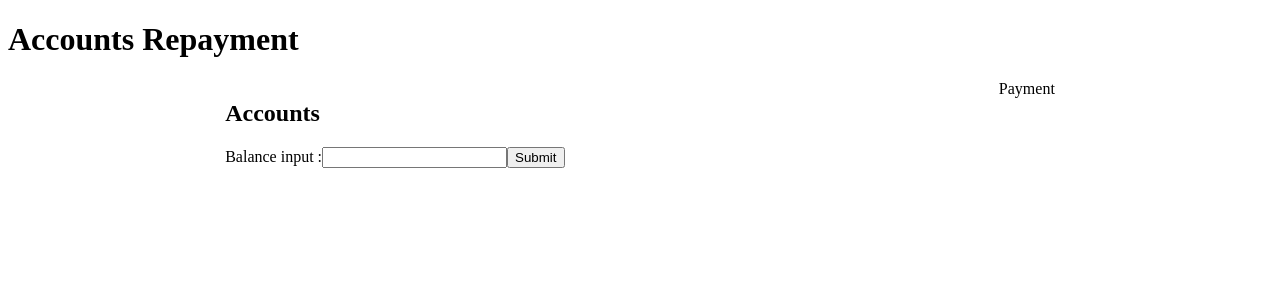
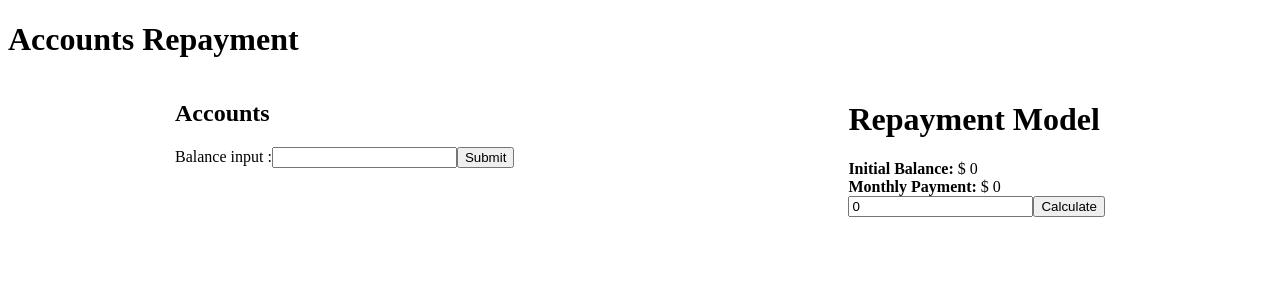
Before and after one commit to sujith2690/Accounts-Craxinno-Tech, a React (Vite) app: page / in a window 1280 px wide. Shown: the top 300 px of the page. Built offline with nearby package versions, Linux system fonts and the light colour scheme.

Commit message:
updated payment method

```diff
--- a/src/Components/Payment.jsx
+++ b/src/Components/Payment.jsx
@@ -1,9 +1,84 @@
-import React from 'react'
+import React, { useEffect, useState } from 'react';
 
-const Payment = () => {
-  return (
-    <div>Payment</div>
-  )
+
+const Payment = ({ data }) => {
+    const [initialBalance, setInitialBalance] = useState(0); // Initial balance
+    const [monthlyPayment, setMonthlyPayment] = useState(0); // Monthly payment
+    const [balanceHistory, setBalanceHistory] = useState([]); // Balance history
+    const monthlyPay = () => {
+        if (data) {
+            setInitialBalance(data?.balance)
+            let amount = data?.balance
+            let due = amount / 12;
+            let rounded = Math.floor(due / 10) * 10;
+            setMonthlyPayment(rounded)
+        }
+    }
+    useEffect(() => {
+        monthlyPay()
+    }, [data])
+    const calculateBalance = () => {
+        const newBalanceHistory = [];
+        let balance = initialBalance;
+        let months = 0;
+        while (balance > 0) {
+            const monthPayment = Math.min(balance, monthlyPayment); // Ensure we don't overpay
+            balance -= monthPayment; // Update balance after payment
+            months++;
+            newBalanceHistory.push({ month: months, monthPayment, balance });
+        }
+        return newBalanceHistory;
+    };
+    const handleCalculate = () => {
+        const newBalanceHistory = calculateBalance();
+        setBalanceHistory(newBalanceHistory);
+    };
+    const handleInputChange = (e) => {
+        const newValue = e.target.value;
+        if (newValue >= 1) {
+            setMonthlyPayment(newValue);
+        }
+    };
+    return (
+        <div className="Trial">
+            <h1>Repayment Model</h1>
+            <div>
+                <strong>Initial Balance:</strong> $ {initialBalance}
+            </div>
+            <div>
+                <strong>Monthly Payment:</strong> $ {monthlyPayment}
+            </div>
+            <input
+                type="number"
+                value={monthlyPayment}
+                onChange={handleInputChange}
+                placeholder="Monthly Payment..."
+            />
+            <button onClick={handleCalculate}>Calculate</button>
+            {balanceHistory.length > 0 && (
+                <div>
+                    <h2>Balance Over Time:</h2>
+                    <table>
+                        <thead>
+                            <tr>
+                                <th>Month</th>
+                                <th>Amount</th>
+                                <th>Balance</th>
+                            </tr>
+                        </thead>
+                        <tbody>
+                            {balanceHistory.map((entry) => (
+                                <tr key={entry.month}>
+                                    <td>{entry.month}</td>
+                                    <td>$ {entry.monthPayment}</td>
+                                    <td>$ {entry.balance.toFixed(2)}</td>
+                                </tr>
+                            ))}
+                        </tbody>
+                    </table>
+                </div>
+            )}
+        </div>
+    );
 }
-
-export default Payment
+export default Payment;
```
